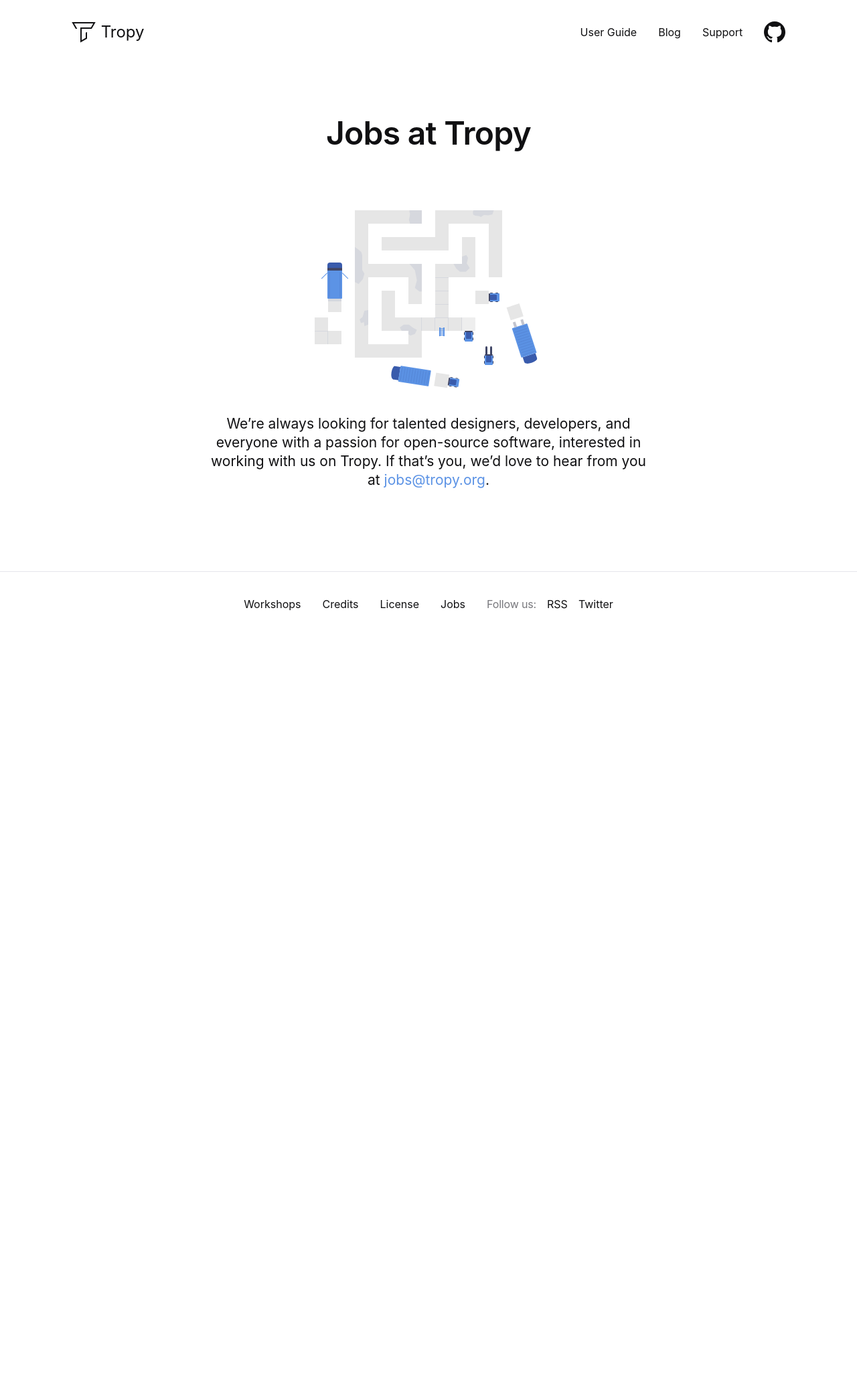
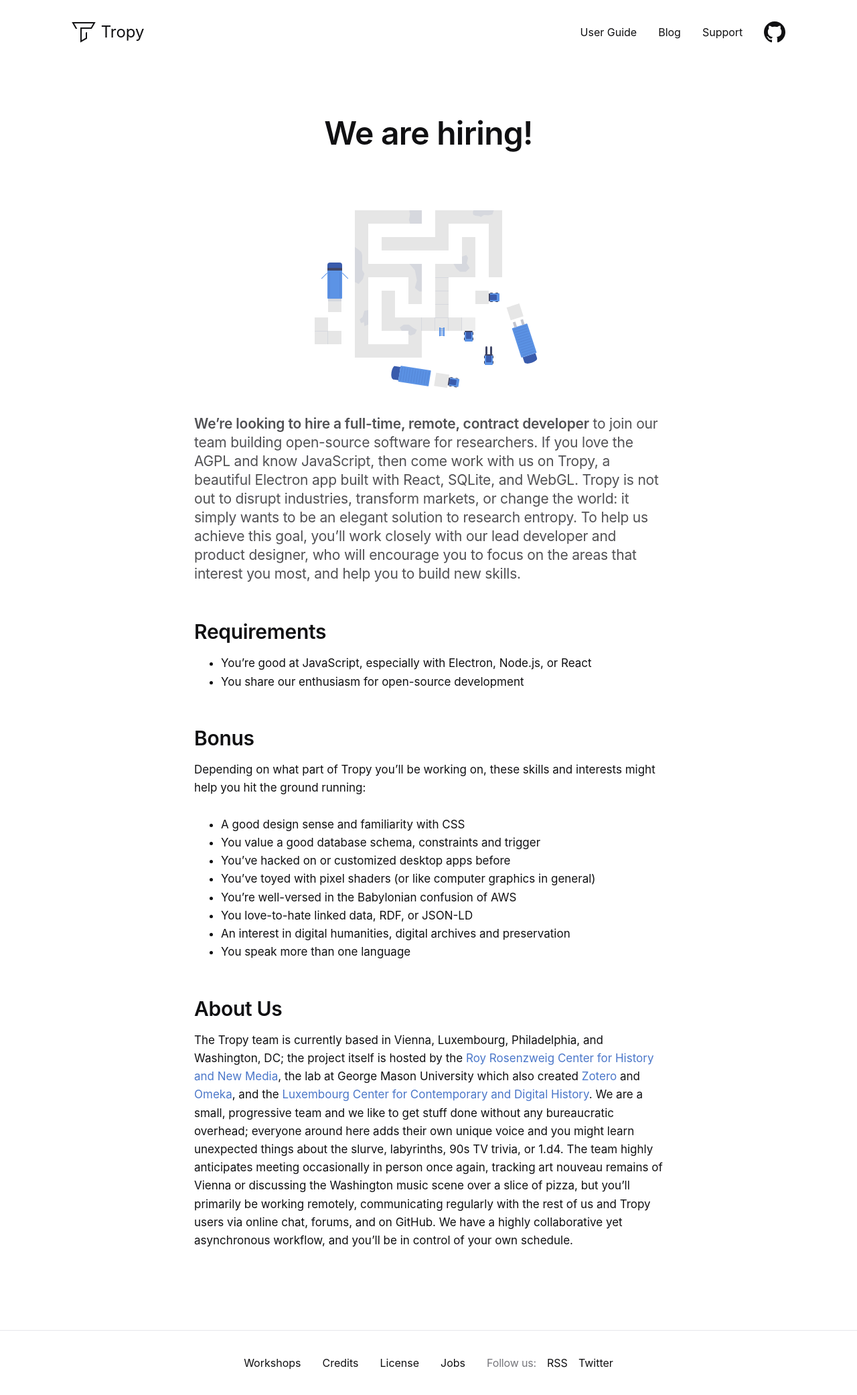
Before and after one commit to tropy/tropy.github.io, a Jekyll site: the page built from jobs.md, in a window 1280 px wide. Shown: the whole page at 67% size. Built offline with Jekyll 4.4.1, drawn with Linux system fonts in a browser that asks for light colours; our own code applies the rules of GitHub Pages for plain Markdown files; before the commit the page ends 950 px from its top, so only the background shows below that.

Commit message:
Add job ad and styles.

```diff
--- a/assets/stylesheets/_jobs.scss
+++ b/assets/stylesheets/_jobs.scss
@@ -2,14 +2,8 @@
 // Jobs
 //
 
+
 .jobs {
-  main {
-    padding-bottom: $section-spacing-y-phone - 6px;
-
-    @media (min-width: $sm) {
-      padding-bottom: $section-spacing-y - 6px;
-    }
-
   h1 {
     text-align: center;
     margin-top: 2 * $section-spacing-y-phone * 3 / 4 - 78px;
@@ -19,6 +13,24 @@
       margin-top: 2 * $section-spacing-y * 3 / 4 - 115px;
       margin-bottom: $section-spacing-y * 3 / 4 - 8px;
     }
+  }
+
+  img {
+    display: block;
+    width: 255px; // 3/4
+    margin: 0 auto;
+
+    @media (min-width: $sm) {
+      width: auto;
+    }
+  }
+
+  &:not(.ad) {
+    main {
+      padding-bottom: $section-spacing-y-phone - 6px;
+
+      @media (min-width: $sm) {
+        padding-bottom: $section-spacing-y - 6px;
       }
 
       .lead {
@@ -33,16 +45,6 @@
         }
       }
 
-    img {
-      display: block;
-      width: 255px; // 3/4
-      margin: 0 auto;
-
-      @media (min-width: $sm) {
-        width: auto;
-      }
-    }
-
       span {
         &::before {
           content: " ";
@@ -54,3 +56,55 @@
       }
     }
   }
+
+  &.ad {
+    main {
+      font-size: $blog-font-size;
+      line-height: $blog-line-height;
+      padding-bottom: $section-spacing-y-phone - 35px;
+
+      @media (min-width: $sm) {
+        padding-bottom: $section-spacing-y - 35px;
+      }
+
+      .container-fluid {
+        @media (min-width: $sm) {
+          max-width: $blog-max-width;
+        }
+      }
+
+      h2 {
+        font-size: 26px; // De Groot interpolation
+        padding-top: $blog-font-size;
+        margin: 0 0 -10px 0;
+
+        @media (min-width: $sm) {
+          font-size: 30px;
+          padding-top: $blog-font-size * $blog-line-height;
+        }
+      }
+
+      .lead {
+        margin-top: $section-spacing-y-phone * 3 / 4 - 14px; // 2.5% Optical adjustment
+        margin-bottom: $blog-font-size * $blog-line-height + 2px;
+        text-align: left;
+
+        @media (min-width: $sm) {
+          margin-top: $section-spacing-y * 3 / 4 - 57px; // To maze
+          text-align: left;
+          letter-spacing: -0.01em;
+          margin-bottom: $blog-font-size * $blog-line-height + 2px;
+        }
+      }
+
+      p,
+      ul {
+        margin: ($blog-font-size * $blog-line-height) 0;
+      }
+
+      a {
+        color: mix($blue, $blue-dark, 50%);
+      }
+    }
+  }
+}
--- a/jobs.md
+++ b/jobs.md
@@ -1,14 +1,55 @@
 ---
 layout: page
-class: page jobs
+class: page jobs ad
 image: /assets/images/tropy-jobs-twitter-card@2x.png
 twitter:
   card: summary_large_image
 ---
 
-# Jobs at Tropy
+# We are hiring!
 
 ![](/assets/images/jobs.svg){: aria-hidden="true"}
 
-We’re always looking for talented designers, developers, and everyone<span></span>with a passion for open-source software, interested in working with us on Tropy. If that’s you, we’d love to hear from you at [jobs@tropy.org](mailto:jobs@tropy.org).
+<strong>We’re looking to hire a full-time, remote, contract developer</strong>
+to join our team building open-source software for researchers. If you love the
+AGPL and know JavaScript, then come work with us on Tropy, a beautiful Electron
+app built with React, SQLite, and WebGL. Tropy is not out to disrupt industries,
+transform markets, or change the world: it simply wants to be an elegant
+solution to research entropy. To help us achieve this goal, you’ll work closely
+with our lead developer and product designer, who will encourage you to focus on
+the areas that interest you most, and help you to build new skills.
 {: .lead}
+
+## Requirements
+* You’re good at JavaScript, especially with Electron, Node.js, or React
+* You share our enthusiasm for open-source development
+
+## Bonus
+Depending on what part of Tropy you’ll be working on, these skills and interests
+might help you hit the ground running:
+
+* A good design sense and familiarity with CSS
+* You value a good database schema, constraints and trigger
+* You’ve hacked on or customized desktop apps before
+* You’ve toyed with pixel shaders (or like computer graphics in general)
+* You’re well-versed in the Babylonian confusion of AWS
+* You love-to-hate linked data, RDF, or JSON-LD
+* An interest in digital humanities, digital archives and preservation
+* You speak more than one language
+
+## About Us
+The Tropy team is currently based in Vienna, Luxembourg, Philadelphia, and
+Washington, DC; the project itself is hosted by the [Roy Rosenzweig Center for
+History and New Media](https://rrchnm.org/), the lab at George Mason University
+which also created [Zotero](https://zotero.org) and [Omeka](https://omeka.org),
+and the [Luxembourg Center for Contemporary and Digital
+History](https://www.c2dh.uni.lu/). We are a small, progressive team and we like
+to get stuff done without any bureaucratic overhead; everyone around here adds
+their own unique voice and you might learn unexpected things about the slurve,
+labyrinths, 90s TV trivia, or 1.d4. The team highly anticipates meeting
+occasionally in person once again, tracking art nouveau remains of Vienna or
+discussing the Washington music scene over a slice of pizza, but you’ll
+primarily be working remotely, communicating regularly with the rest of us and
+Tropy users via online chat, forums, and on GitHub. We have a highly
+collaborative yet asynchronous workflow, and you’ll be in control of your own
+schedule.
```
Lines whose indentation alone changed are shown as unchanged.
